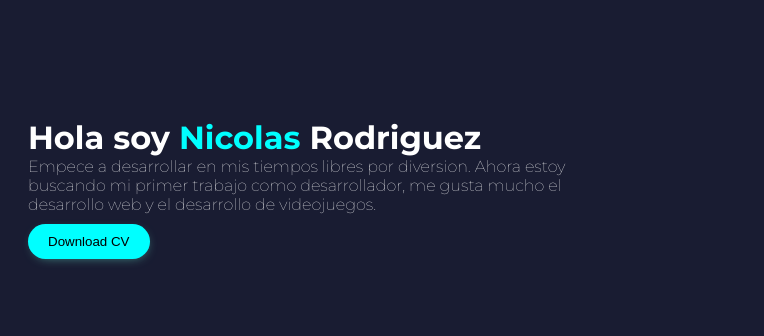
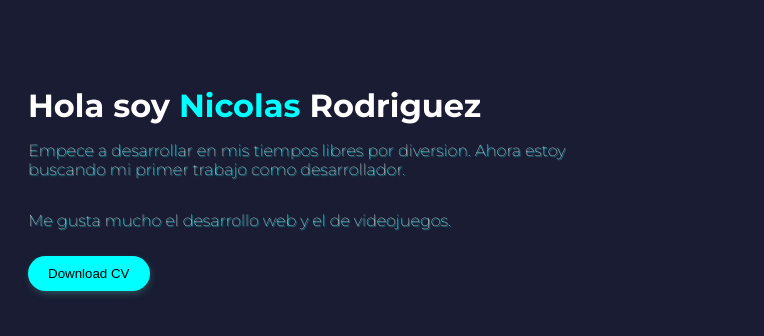
Before and after one commit to nicosj/nicosj, a plain HTML site: page index.html in a window 1280 px wide. Shown: the part 212-548 px from the top of the page, 516-1280 px from the left. Drawn offline with Linux system fonts and the light colour scheme.

Commit message:
fix: index

```diff
--- a/css/style.css
+++ b/css/style.css
@@ -189,6 +189,11 @@ span{
     color: #191c32;
 
 }
+.info p{
+    padding: 1em 0;
+    text-shadow: 1px 1px 1px aqua;
+
+}
 .dividir{
     width: 60px;
     height: 5px;
--- a/index.html
+++ b/index.html
@@ -46,8 +46,11 @@
         <div class="info">
             <h1>Hola soy <span>Nicolas</span> Rodriguez</h1>
             <p>Empece a desarrollar en mis tiempos libres por diversion.
-                Ahora estoy buscando mi primer trabajo como desarrollador, me gusta mucho el desarrollo web y
-                el desarrollo de videojuegos.
+                Ahora estoy buscando mi primer trabajo como desarrollador.
+            </p>
+            <p>
+                Me gusta mucho el desarrollo web y
+                el de videojuegos.
             </p>
             <a download href="#">
                 <button class="downlad-cv">Download CV</button>
```
